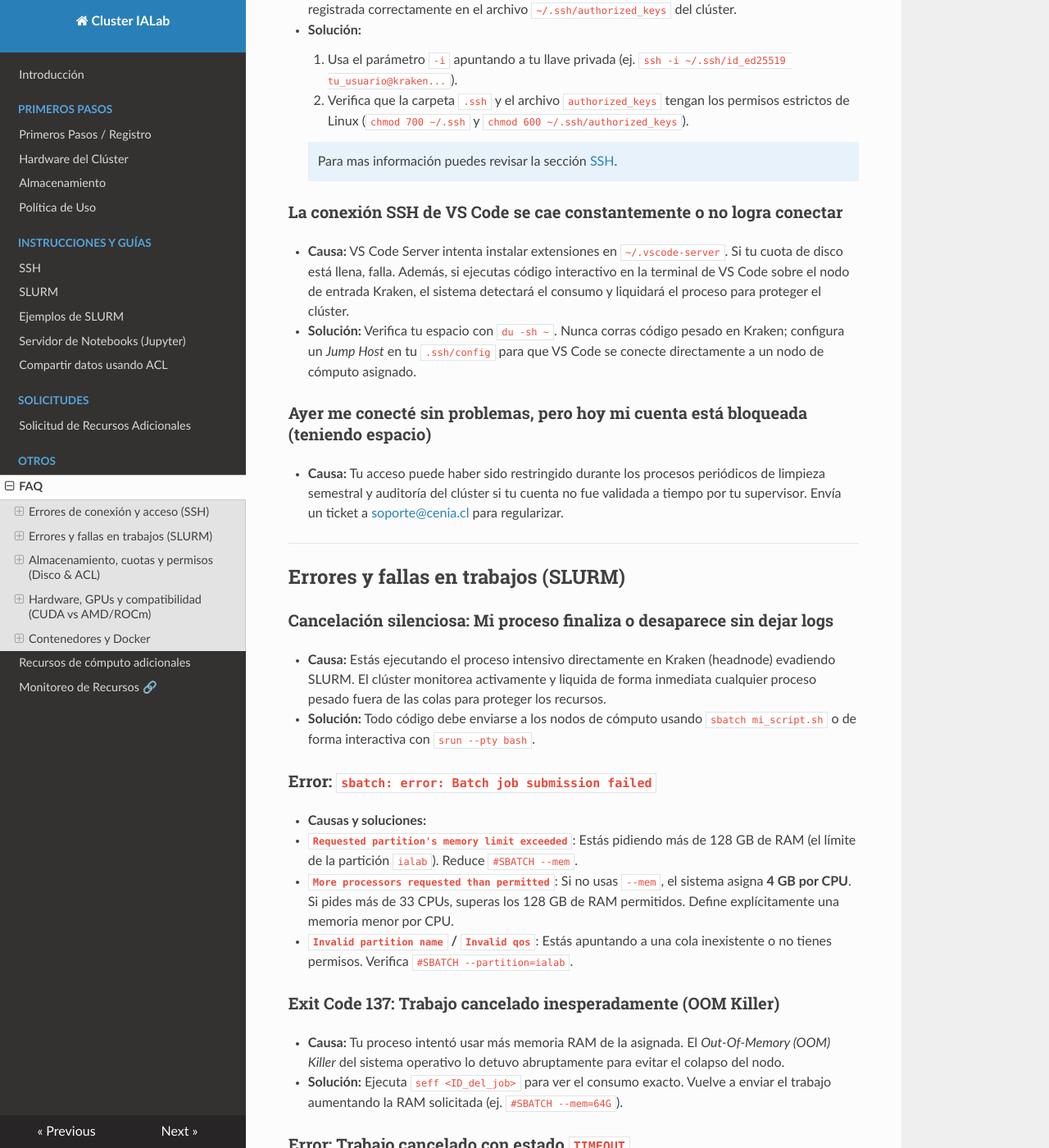
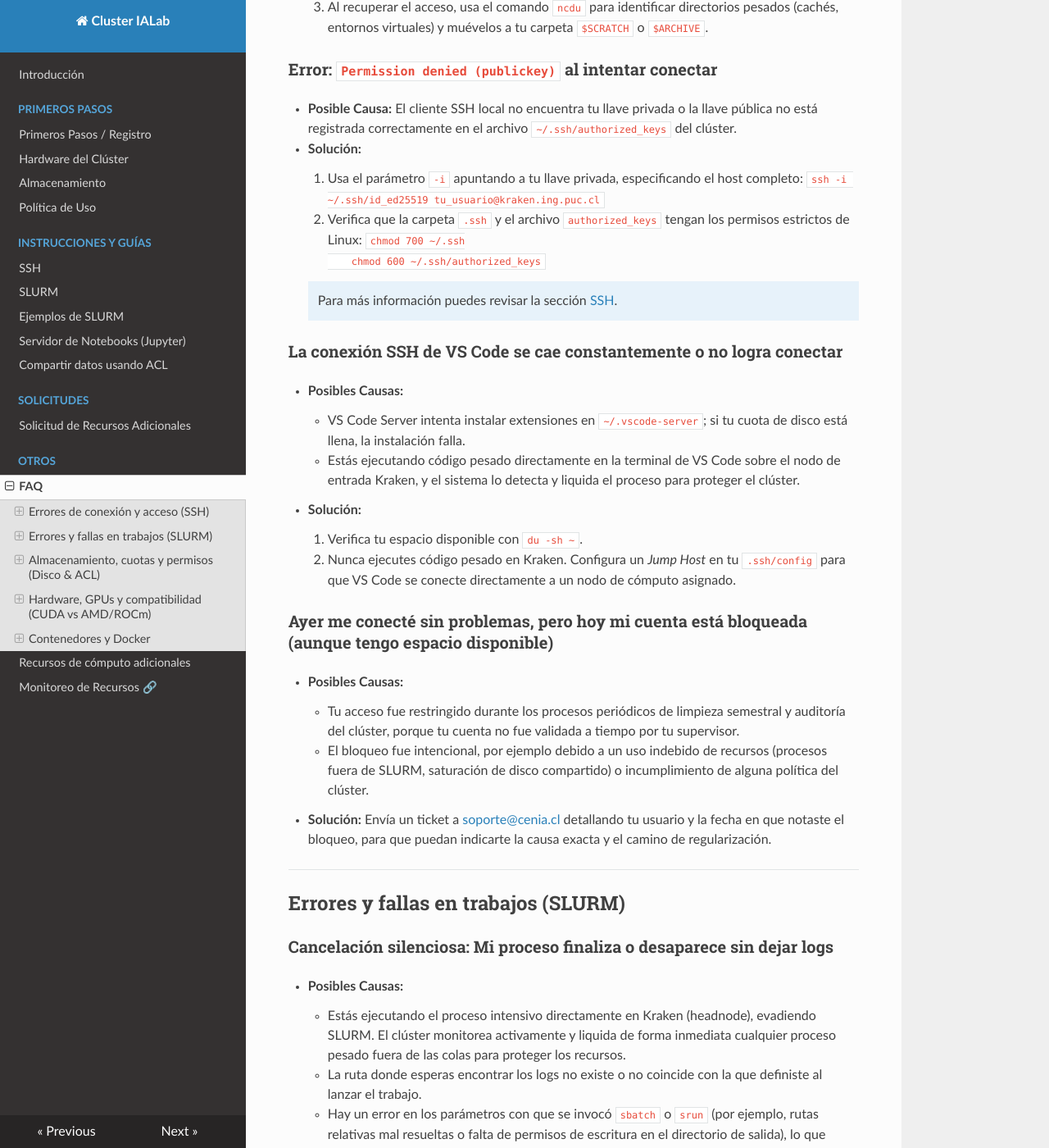
Before and after one commit to Sysadmins-CENIA/Cluster-IALab-Docs, an MkDocs documentation site: the page built from docs/faq.md, in a window 1280 px wide and 1400 px high, scrolled down 718 px. Shown: the whole window at 82% size. Built offline with MkDocs 1.6.1, drawn with Linux system fonts in a browser that asks for light colours; nearby versions of some CDN libraries; some of the changed text lies outside the part shown.

Commit message:
Refine FAQ: clarify causes, solutions and typos
Update docs/faq.md: expand and reorganize causes/solutions for SSH, VS Code, blocked accounts, pending jobs, OOM/cancellations, ACLs and workspace paths. Add concrete examples (ssh host, chmod), code blocks, fix typos/accents and FQDN (kraken.ing.puc.cl), and improve wording and formatting for clarity.

````diff
--- a/docs/faq.md
+++ b/docs/faq.md
@@ -8,29 +8,47 @@ Esta sección contiene soluciones rápidas a los errores, advertencias e inconve
 
 ### Error: `ssh: connect to host kraken.ing.uc.cl port 22: Connection refused` (o la sesión se cierra)
 
-* **Causa:** Has excedido la cuota de espacio en tu directorio personal (`home`), cuyo límite es de **50 GB**. Cuando no queda espacio libre, el sistema no puede crear los archivos temporales necesarios para validar tu sesión y rechaza el acceso.
+* **Posibles Causas:**
+    * Has excedido la cuota de espacio en tu directorio personal (`home`), cuyo límite es de **50 GB**. Cuando no queda espacio libre, el sistema no puede crear los archivos temporales necesarios para validar tu sesión y rechaza el acceso.
+    * El nodo `kraken` está temporalmente caído o en mantención.
+    * Problemas de red local o VPN de tu lado (revisa si puedes acceder a otros servicios de la red UC).
 * **Solución:**
-    1. Solicita asistencia enviando un correo a [soporte@cenia.cl](mailto:soporte@cenia.cl) para que liberen espacio temporalmente.
-    2. Al recuperar el acceso, usa el comando `ncdu` para identificar directorios pesados (cachés, entornos virtuales) y muévelos a tu carpeta `$SCRATCH` o `$ARCHIVE`.
+    1. Verifica primero tu conexión a internet y, si corresponde, tu VPN.
+    2. Solicita asistencia enviando un correo a [soporte@cenia.cl](mailto:soporte@cenia.cl) para que liberen espacio temporalmente o confirmen el estado del nodo.
+    3. Al recuperar el acceso, usa el comando `ncdu` para identificar directorios pesados (cachés, entornos virtuales) y muévelos a tu carpeta `$SCRATCH` o `$ARCHIVE`.
 
 ### Error: `Permission denied (publickey)` al intentar conectar
 
 * **Posible Causa:** El cliente SSH local no encuentra tu llave privada o la llave pública no está registrada correctamente en el archivo `~/.ssh/authorized_keys` del clúster.
 * **Solución:**
-    1. Usa el parámetro `-i` apuntando a tu llave privada (ej. `ssh -i ~/.ssh/id_ed25519 tu_usuario@kraken...`).
-    2. Verifica que la carpeta `.ssh` y el archivo `authorized_keys` tengan los permisos estrictos de Linux (`chmod 700 ~/.ssh` y `chmod 600 ~/.ssh/authorized_keys`).
+    1. Usa el parámetro `-i` apuntando a tu llave privada, especificando el host completo:
+        ```
+        ssh -i ~/.ssh/id_ed25519 tu_usuario@kraken.ing.puc.cl
+        ```
+    2. Verifica que la carpeta `.ssh` y el archivo `authorized_keys` tengan los permisos estrictos de Linux:
+        ```
+        chmod 700 ~/.ssh
+        chmod 600 ~/.ssh/authorized_keys
+        ```
 
     !!! note ""
-        Para mas información puedes revisar la sección [SSH](instructions-and-guides/ssh.md).
+        Para más información puedes revisar la sección [SSH](instructions-and-guides/ssh.md).
 
 ### La conexión SSH de VS Code se cae constantemente o no logra conectar
 
-* **Causa:** VS Code Server intenta instalar extensiones en `~/.vscode-server`. Si tu cuota de disco está llena, falla. Además, si ejecutas código interactivo en la terminal de VS Code sobre el nodo de entrada Kraken, el sistema detectará el consumo y liquidará el proceso para proteger el clúster.
-* **Solución:** Verifica tu espacio con `du -sh ~`. Nunca corras código pesado en Kraken; configura un *Jump Host* en tu `.ssh/config` para que VS Code se conecte directamente a un nodo de cómputo asignado.
+* **Posibles Causas:**
+    * VS Code Server intenta instalar extensiones en `~/.vscode-server`; si tu cuota de disco está llena, la instalación falla.
+    * Estás ejecutando código pesado directamente en la terminal de VS Code sobre el nodo de entrada Kraken, y el sistema lo detecta y liquida el proceso para proteger el clúster.
+* **Solución:**
+    1. Verifica tu espacio disponible con `du -sh ~`.
+    2. Nunca ejecutes código pesado en Kraken. Configura un *Jump Host* en tu `.ssh/config` para que VS Code se conecte directamente a un nodo de cómputo asignado.
 
-### Ayer me conecté sin problemas, pero hoy mi cuenta está bloqueada (teniendo espacio)
+### Ayer me conecté sin problemas, pero hoy mi cuenta está bloqueada (aunque tengo espacio disponible)
 
-* **Causa:** Tu acceso puede haber sido restringido durante los procesos periódicos de limpieza semestral y auditoría del clúster si tu cuenta no fue validada a tiempo por tu supervisor. Envía un ticket a [soporte@cenia.cl](mailto:soporte@cenia.cl) para regularizar.
+* **Posibles Causas:**
+    * Tu acceso fue restringido durante los procesos periódicos de limpieza semestral y auditoría del clúster, porque tu cuenta no fue validada a tiempo por tu supervisor.
+    * El bloqueo fue intencional, por ejemplo debido a un uso indebido de recursos (procesos fuera de SLURM, saturación de disco compartido) o incumplimiento de alguna política del clúster.
+* **Solución:** Envía un ticket a [soporte@cenia.cl](mailto:soporte@cenia.cl) detallando tu usuario y la fecha en que notaste el bloqueo, para que puedan indicarte la causa exacta y el camino de regularización.
 
 ---
 
@@ -38,15 +56,28 @@ Esta sección contiene soluciones rápidas a los errores, advertencias e inconve
 
 ### Cancelación silenciosa: Mi proceso finaliza o desaparece sin dejar logs
 
-* **Causa:** Estás ejecutando el proceso intensivo directamente en Kraken (headnode) evadiendo SLURM. El clúster monitorea activamente y liquida de forma inmediata cualquier proceso pesado fuera de las colas para proteger los recursos.
-* **Solución:** Todo código debe enviarse a los nodos de cómputo usando `sbatch mi_script.sh` o de forma interactiva con `srun --pty bash`.
+* **Posibles Causas:**
+    * Estás ejecutando el proceso intensivo directamente en Kraken (headnode), evadiendo SLURM. El clúster monitorea activamente y liquida de forma inmediata cualquier proceso pesado fuera de las colas para proteger los recursos.
+    * La ruta donde esperas encontrar los logs no existe o no coincide con la que definiste al lanzar el trabajo.
+    * Hay un error en los parámetros con que se invocó `sbatch` o `srun` (por ejemplo, rutas relativas mal resueltas o falta de permisos de escritura en el directorio de salida), lo que impide que el log se genere aunque el proceso sí haya corrido.
+* **Solución:** Todo código debe enviarse a los nodos de cómputo usando `sbatch mi_script.sh` o de forma interactiva con `srun --pty bash`. Si ya estás usando SLURM correctamente, verifica que las rutas de `--output` y `--error` en tu script existan y sean escribibles.
 
 ### Error: `sbatch: error: Batch job submission failed`
 
-* **Causas y soluciones:**
-  * **`Requested partition's memory limit exceeded`**: Estás pidiendo más de 128 GB de RAM (el límite de la partición `ialab`). Reduce `#SBATCH --mem`.
-  * **`More processors requested than permitted`**: Si no usas `--mem`, el sistema asigna **4 GB por CPU**. Si pides más de 33 CPUs, superas los 128 GB de RAM permitidos. Define explícitamente una memoria menor por CPU.
-  * **`Invalid partition name` / `Invalid qos`**: Estás apuntando a una cola inexistente o no tienes permisos. Verifica `#SBATCH --partition=ialab`.
+**`Requested partition's memory limit exceeded`**
+
+* **Causa:** Estás pidiendo más de 128 GB de RAM (el límite de la partición `ialab`).
+* **Solución:** Reduce el valor de `#SBATCH --mem`.
+
+**`More processors requested than permitted`**
+
+* **Causa:** Si no usas `--mem`, el sistema asigna **4 GB por CPU**. Si pides más de 33 CPUs, superas los 128 GB de RAM permitidos.
+* **Solución:** Define explícitamente una memoria menor por CPU, o reduce el número de CPUs solicitadas.
+
+**`Invalid partition name` / `Invalid qos`**
+
+* **Causa:** Estás apuntando a una cola inexistente o no tienes permisos sobre ella.
+* **Solución:** Verifica el nombre de la partición con `#SBATCH --partition=ialab`.
 
 ### Exit Code 137: Trabajo cancelado inesperadamente (OOM Killer)
 
@@ -86,26 +116,41 @@ Esta sección contiene soluciones rápidas a los errores, advertencias e inconve
 
 ### El entrenamiento es extremadamente lento o lanza alertas de I/O
 
-* **Causa:** Estás leyendo tu dataset directamente desde la red (`/home` , `$ARCHIVE` o `$SCRATCH` ), saturando la conexión del clúster.
+* **Posible Causa:** Estás leyendo tu dataset directamente desde la red (`/home`, `$ARCHIVE` o `$SCRATCH`), saturando la conexión del clúster.
 * **Solución:** Copia tus datos primero al disco local de alta velocidad del nodo (`Workspace`) y lee/escribe temporalmente allí.
 
 ### Error: `Permission denied` en carpetas compartidas con colaboradores
 
-* **Causa:** Falta de permisos básicos (`+x` para entrar al directorio) o conflictos en las Listas de Control de Acceso (ACL).
+* **Posibles Causas:**
+    * Falta de permisos básicos (`+x` para entrar al directorio).
+    * Conflictos en las Listas de Control de Acceso (ACL), específicamente en la `mask`.
 * **Solución:**
     1. Verifica permisos con `getfacl ruta_directorio`.
     2. Si la `mask` bloquea la escritura (ej. `r-x`), restáurala con `setfacl -m m:rwx ruta_directorio`.
 
-        !!! note ""
-            Para mas información puedes revisar la sección [Compartir datos usando ACL](instructions-and-guides/acl.md).
+    !!! note ""
+        Para más información puedes revisar la sección [Compartir datos usando ACL](instructions-and-guides/acl.md).
 
-### El directorio `home, scratch o archive` en mi nodo no existe
+### El directorio `home`, `scratch` o `archive` en mi nodo no existe
 
-* **Solución:** Si al ingresar a un nodo de computo este inicia en `/` en vez de en tu home, envía un ticket a [soporte@cenia.cl](mailto:soporte@cenia.cl) solicitando su verificación.
+* **Solución:** Si al ingresar a un nodo de cómputo este inicia en `/` en vez de en tu home, envía un ticket a [soporte@cenia.cl](mailto:soporte@cenia.cl) solicitando su verificación.
 
 ### El directorio `workspace` en mi nodo no existe
 
-* **Solución:** Si vas a entrenar y no encuentras tu subcarpeta (ej. `/workspace/ahsoka/tu_usuario`), envía un ticket a [soporte@cenia.cl](mailto:soporte@cenia.cl) solicitando su creación.
+* **Causa:** El directorio `workspace` se monta vía NFS desde los nodos de cómputo hacia los headnodes, por lo que su ruta cambia según desde dónde lo mires.
+* **Solución:** Verifica la ruta correcta según dónde estés parado:
+
+    Dentro de un nodo de cómputo (ej. Ahsoka, en un `srun` interactivo), usa la variable de entorno `$WORKSPACE`, que apunta a:
+    ```
+    /workspace1/$PI/$USER
+    ```
+
+    Desde el headnode (Kraken), esta variable **no existe**; debes usar la ruta completa:
+    ```
+    /workspaces/ahsoka-workspace1/$PI/$USER
+    ```
+
+    Si no encuentras tu subcarpeta en ninguna de las dos rutas, envía un ticket a [soporte@cenia.cl](mailto:soporte@cenia.cl) solicitando su creación.
 
 ---
 
````
Also changed, not shown: other parts of docs/faq.md (+6 -7 lines).
